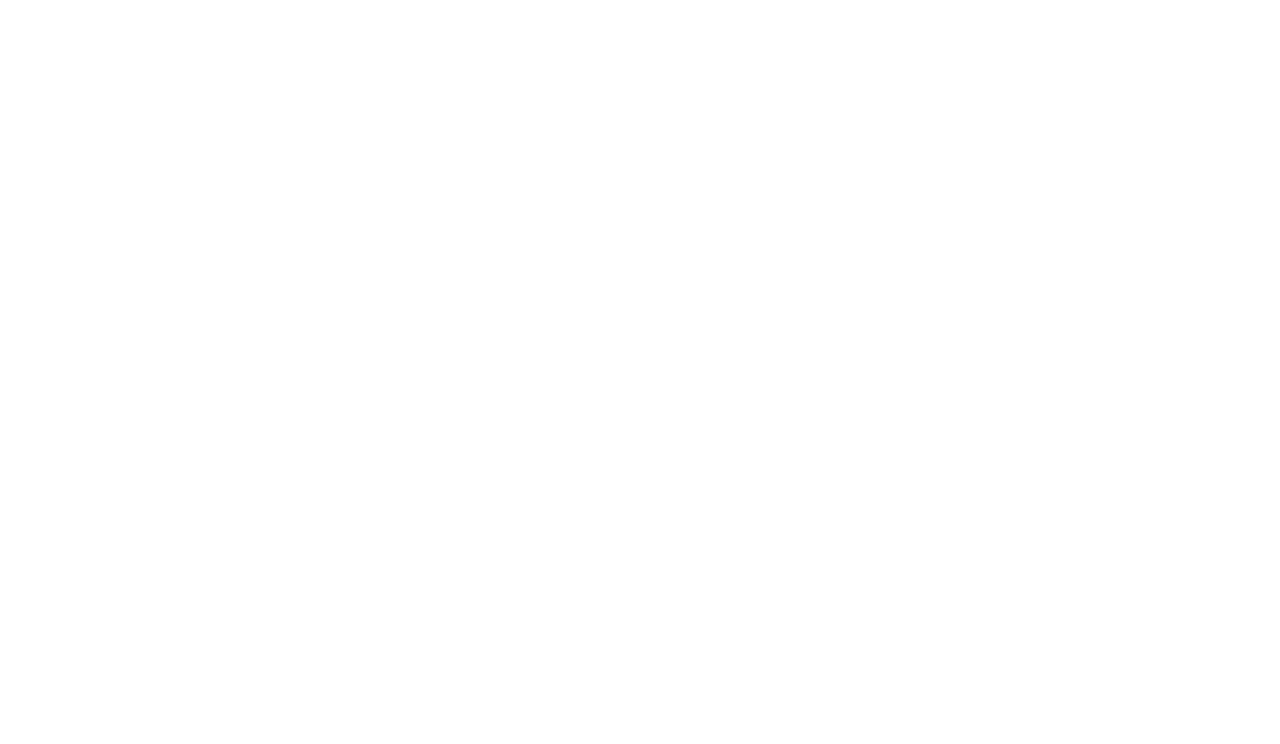
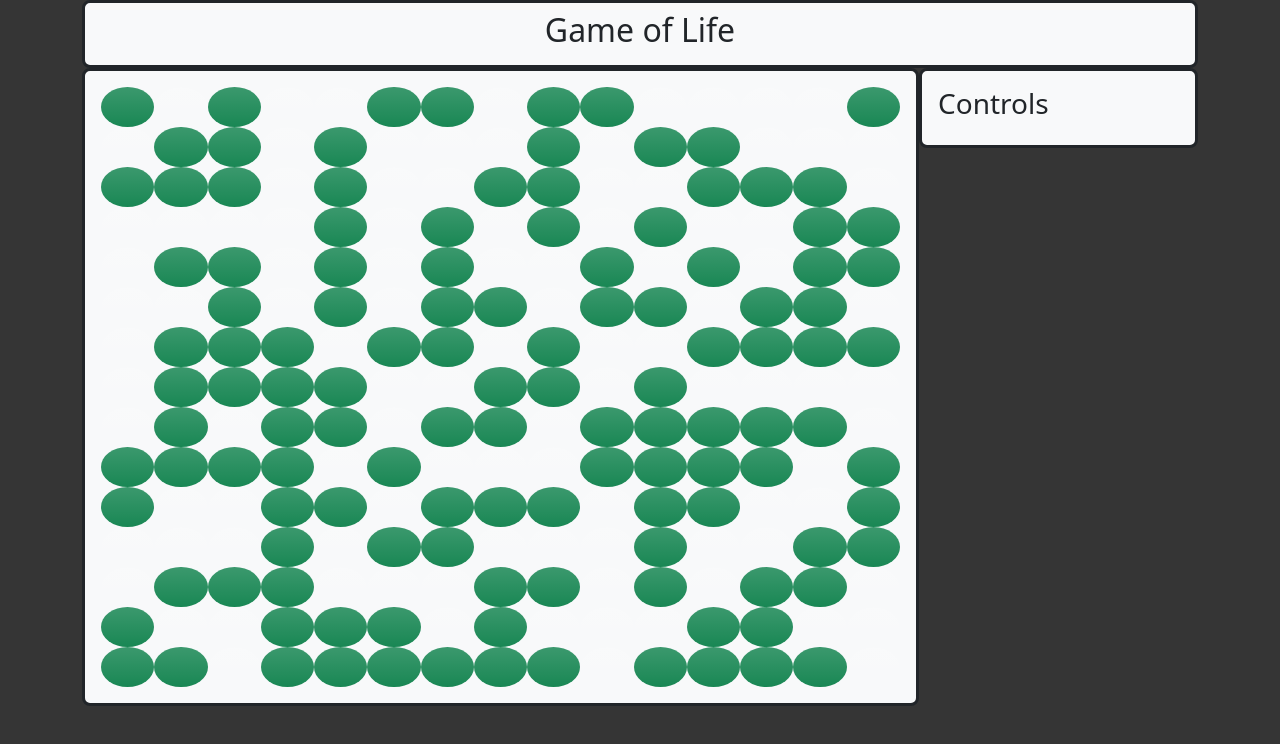
Before and after one commit to frnndgrrr/Game-of-life, a React (Create React App) app: page / in a window 1280 px wide. Shown: the top 744 px of the page. Built offline with nearby package versions, Linux system fonts and the light colour scheme.

Commit message:
Creates UI Components and structure files
This commit adds:
* Cell component with basic class toggle
* Controls component file
* Grid component with rendering UI (uses randomly generated values)
* Title component file
* Provider, reducer and utils folder and file structures.

```diff
--- a/src/App.js
+++ /dev/null
@@ -1,5 +0,0 @@
-function App() {
-  return <div className="App"></div>;
-}
-
-export default App;
--- /dev/null
+++ b/src/App.jsx
@@ -0,0 +1,17 @@
+import Grid from "./components/Grid";
+import Controls from "./components/Controls";
+import Title from "./components/Title";
+
+function App() {
+  return (
+    <div className="container mx-auto">
+      <Title title="Game of Life"/>
+      <div className="row g-0">
+        <Grid rows={15} cols={15} />
+        <Controls />
+      </div>
+    </div>
+  );
+}
+
+export default App;
--- /dev/null
+++ b/src/components/Cell.jsx
@@ -0,0 +1,17 @@
+function Cell({ value }) {
+  const cellStyling = {
+    height: "40px",
+    width: "40px",
+  };
+
+  return (
+    <div
+      className={`col text-center rounded-circle bg-gradient bg-${
+        value ? "success" : "light"
+      }`}
+      style={cellStyling}
+    ></div>
+  );
+}
+
+export default Cell;
--- /dev/null
+++ b/src/components/Controls.jsx
@@ -0,0 +1,12 @@
+
+function Controls() {
+  return (
+    <div className="col-3">
+      <div className="container border border-3 border-dark bg-light rounded-3 p-3">
+        <h3 className="h3">Controls</h3>
+      </div>
+    </div>
+  )
+}
+
+export default Controls
--- /dev/null
+++ b/src/components/Grid.jsx
@@ -0,0 +1,29 @@
+import React, { useState } from "react";
+import Cell from "./Cell";
+import { generateRandomGrid } from "../utils/functions";
+
+function renderGrid(grid) {
+  return grid.map((row) => {
+    return (
+      <div className="row g-0">
+        {row.map((col) => {
+          return <Cell value={col} />;
+        })}
+      </div>
+    );
+  })
+}
+
+function Grid({ rows = 10, cols = 10}) {
+  const [grid, setGrid] = useState(generateRandomGrid(rows, cols));
+
+  return (
+    <div className="col-9">
+      <div className="container border border-3 border-dark my-auto bg-light rounded-3 p-3">
+        {renderGrid(grid)}
+      </div>
+    </div>
+  );
+}
+
+export default Grid;
--- /dev/null
+++ b/src/components/Title.jsx
@@ -0,0 +1,11 @@
+import React from "react";
+
+function Title({title}) {
+  return (
+    <div className="d-flex justify-content-center border border-3 border-dark bg-light rounded-3 p-2">
+      <h2>{title}</h2>
+    </div>
+  );
+}
+
+export default Title;
--- /dev/null
+++ b/src/index.css
@@ -0,0 +1,4 @@
+#root {
+  height: 100vh;
+  background-color: #353535;
+}
--- a/src/index.js
+++ b/src/index.js
@@ -1,6 +1,7 @@
 import React from "react";
 import ReactDOM from "react-dom/client";
 import App from "./App";
+import "./index.css";
 import "bootstrap/dist/css/bootstrap.min.css";
 
 const root = ReactDOM.createRoot(document.getElementById("root"));
--- /dev/null
+++ b/src/providers/Grid.provider.jsx
@@ -0,0 +1,3 @@
+import { createContext } from "react";
+
+const gridContext = createContext({});
--- /dev/null
+++ b/src/reducers/gridReducer.js
@@ -0,0 +1 @@
+export default function gridReducer(grid, action) {}
--- /dev/null
+++ b/src/utils/functions.js
@@ -0,0 +1,12 @@
+function generateRandomCell() {
+  return Math.floor(Math.random() * 100) % 2;
+}
+
+export function generateRandomGrid(rows, cols) {
+  const grid = Array.from({ length: rows }, (row) => {
+    return Array.from({ length: cols }, (col) => {
+      return generateRandomCell();
+    });
+  });
+  return grid;
+}
```
